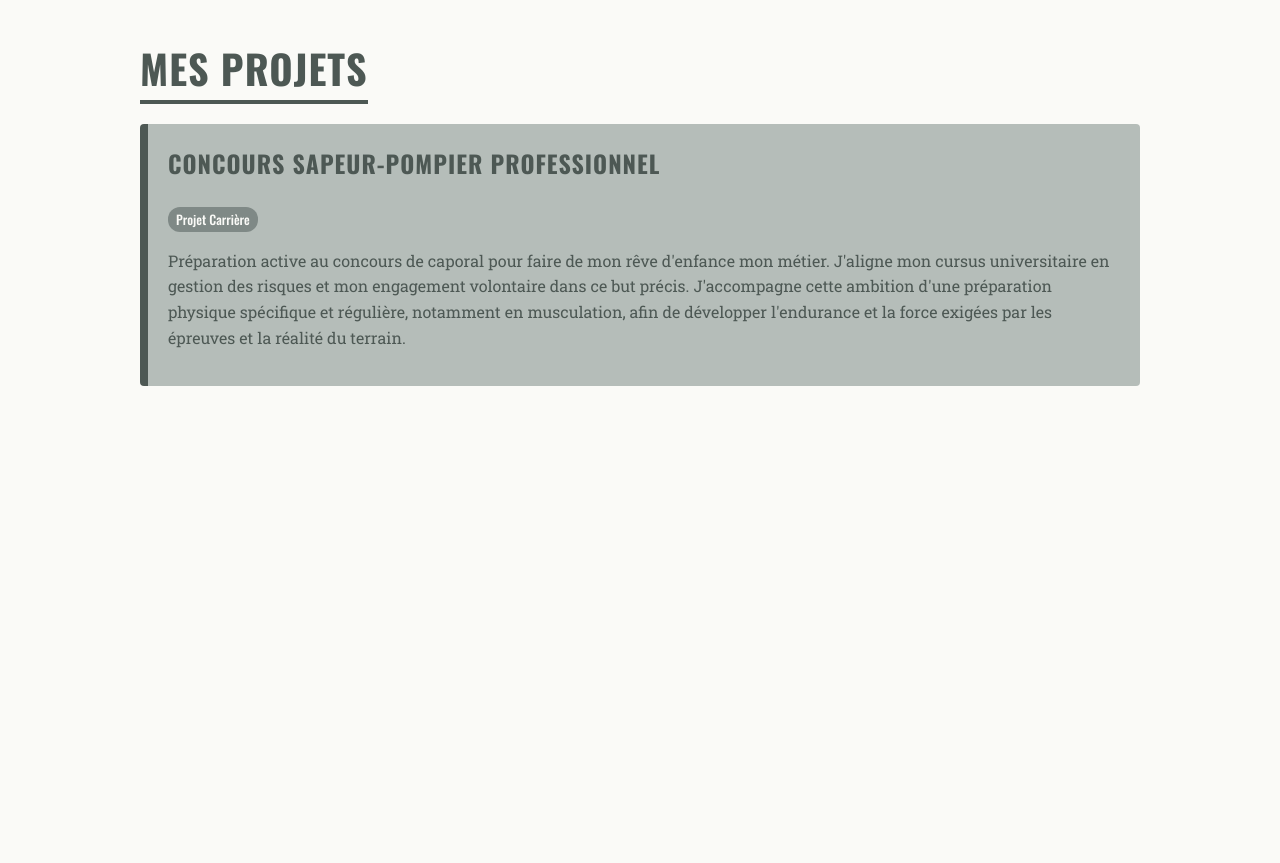
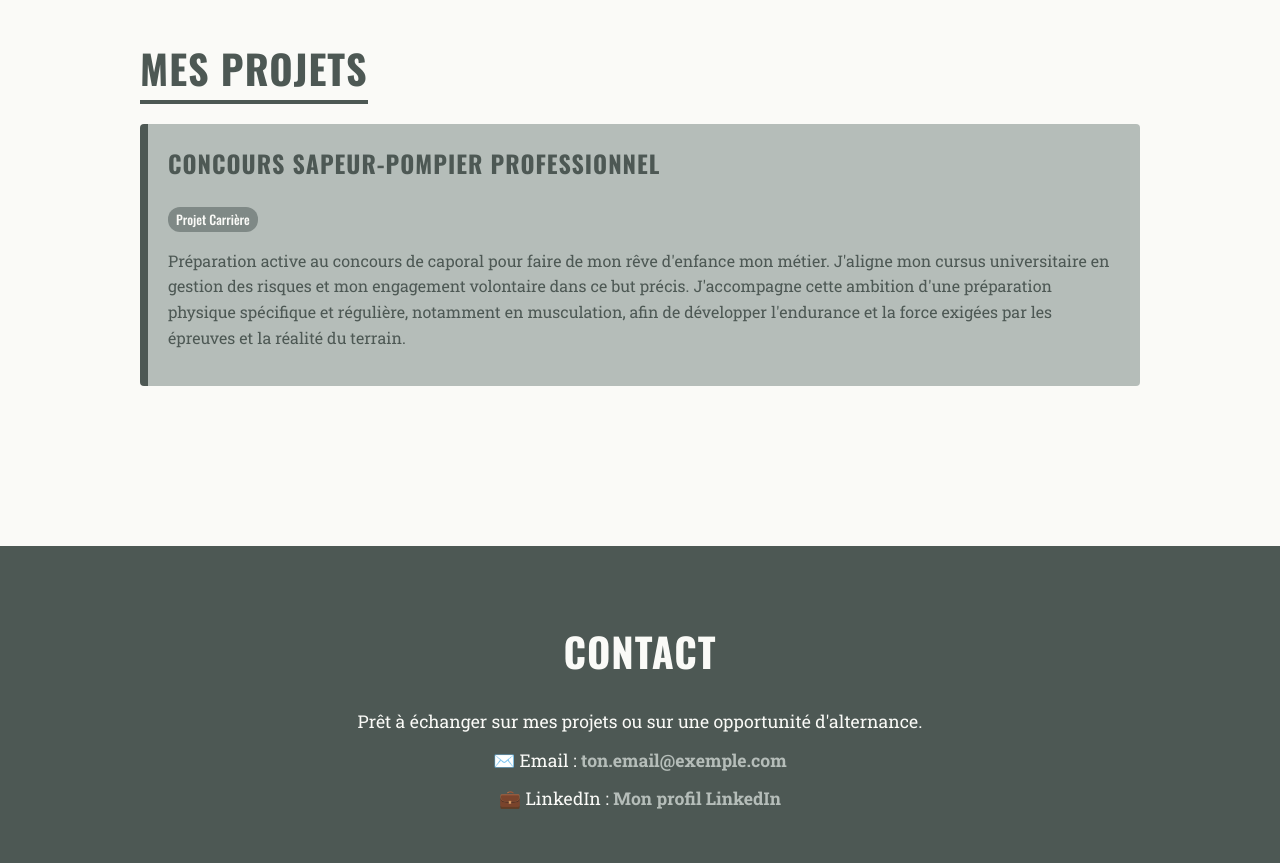
Before and after one commit to alexandretrnt/Portfolio-alexandre-Truant, a plain HTML site: page index.html in a window 1280 px wide. Shown: the part 1745-2608 px from the top of the page. Before the commit the page ends 2231 px from the top, so only its background shows below. Drawn offline with nearby package versions, Linux system fonts and the light colour scheme.

Commit message:
Update index.html

```diff
--- a/index.html
+++ b/index.html
@@ -252,6 +252,13 @@
             </div>
         </section>
     </div>
+    <!-- SECTION : CONTACT (PIED DE PAGE) -->
+    <footer id="contact">
+        <h2>Contact</h2>
+        <p>Prêt à échanger sur mes projets ou sur une opportunité d'alternance.</p>
+        <p>✉️ Email : <a href="mailto:ton.email@exemple.com">ton.email@exemple.com</a></p>
+        <p>💼 LinkedIn : <a href="LIEN_VERS_TON_PROFIL_LINKEDIN" target="_blank">Mon profil LinkedIn</a></p>
+    </footer>
 
 </body>
 </html>
```
